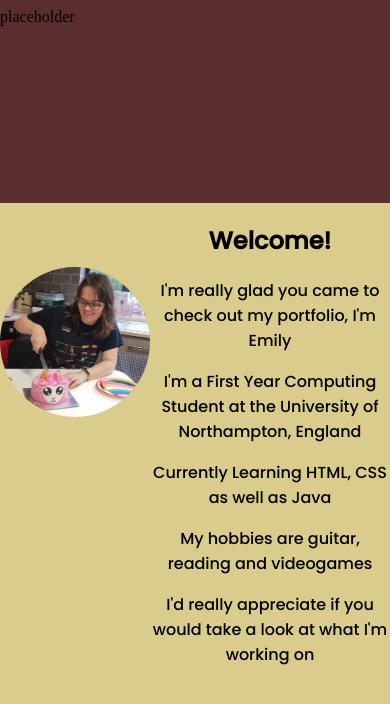
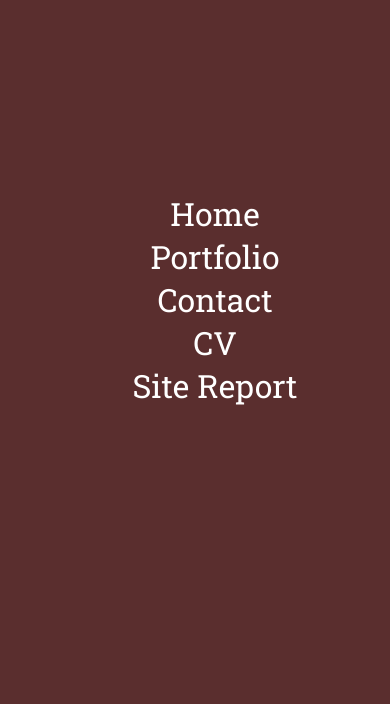
Before and after one commit to EmilyF99/Personal-Website-University-Assignment, a plain HTML site: page Index.html in a window 390 px wide. Drawn offline with Linux system fonts and the light colour scheme.

Commit message:
Added Mobile Navigation, does not open and close

```diff
--- a/Index.html
+++ b/Index.html
@@ -11,15 +11,6 @@
         </head>
 
         <body>
-            <nav>
-                <ul>
-                    <li><a href="Index.html">Home</a></li>
-                    <li><a href="portfolio.html">Portfolio</a></li>
-                    <li><a href="Contact Page.html">Contact</a></li>
-                    <li><a href="CV.html">CV</a></li>
-                    <li><a href="Site Report.html">Site Report</a></li>
-                </ul>
-            </nav>
             <a class="top-footer">
                 <p>Find me on Github: EmilyF99<p>
                 <p>Created: 2020</p>
@@ -36,9 +27,14 @@
             <aside>
                 <img src="Collab jpg.jpg" class="profile-picture" alt="A Picture of Emily">
             </aside>
-            <a class= "mobile_top">
-                <p>placeholder</p>
-            </a>
-
+            <nav>
+                <ul>
+                    <li><a href="Index.html">Home</a></li>
+                    <li><a href="portfolio.html">Portfolio</a></li>
+                    <li><a href="Contact Page.html">Contact</a></li>
+                    <li><a href="CV.html">CV</a></li>
+                    <li><a href="Site Report.html">Site Report</a></li>
+                </ul>
+            </nav>
         </body>
     </html>
--- a/Mobile.css
+++ b/Mobile.css
@@ -18,9 +18,6 @@ header{
     grid-area: header;
 }
 
-nav {
-    display: none;
-}
 .top-footer {
     display:none;
 }
@@ -40,3 +37,24 @@ main{
     width:150px;
     height:150px;
 }
+
+.burger {
+    clip-path:circle(50%);
+    margin-top: 1.5em;
+    margin-left: 1em;
+    width:100px;
+    height:100px;
+}
+nav {
+    display: block;
+    position: fixed;
+    background-color: #5A2E2E;
+    text-align: center;
+    padding-top: 5em;
+    padding-bottom:5em;
+    font-size: 2em;
+
+    top: 0;
+    width: 100%;
+    height: 100%;
+}
```
Also changed, not shown: Contact Page.html (+2 -0 lines), Site Report.html (+3 -0 lines), portfolio.html (+3 -0 lines), menu-icon.png (added).
